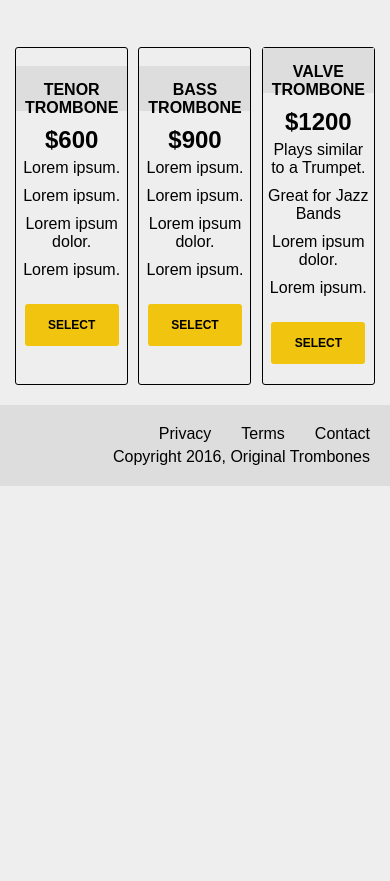
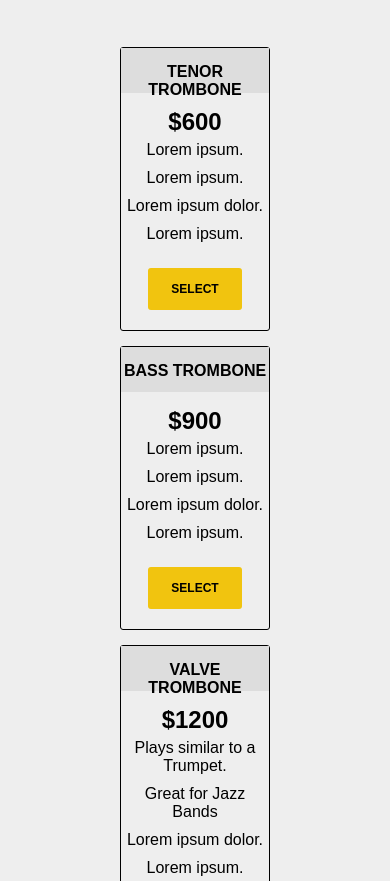
Before and after one commit to RedEyesVij/original-trambones, a website built with Vite: page index.html in a window 390 px wide. Shown: the part 1119-2000 px from the top of the page. Before the commit the page ends 1605 px from the top, so only its background shows below. Built offline with nearby package versions, Linux system fonts and the light colour scheme.

Commit message:
media 800 add

```diff
--- a/style.css
+++ b/style.css
@@ -181,3 +181,21 @@ footer {
   padding-top: 5px;
   padding-bottom: 20px;
 }
+
+@media (max-width: 800px) {
+  body {
+    display: flex;
+    flex-direction: column;
+  }
+
+  .main-price-container {
+    flex-direction: column;
+    justify-content: center;
+    align-items: center;
+    gap: 15px
+  }
+
+  .price-container {
+    width: 40%;
+  }
+}
```
